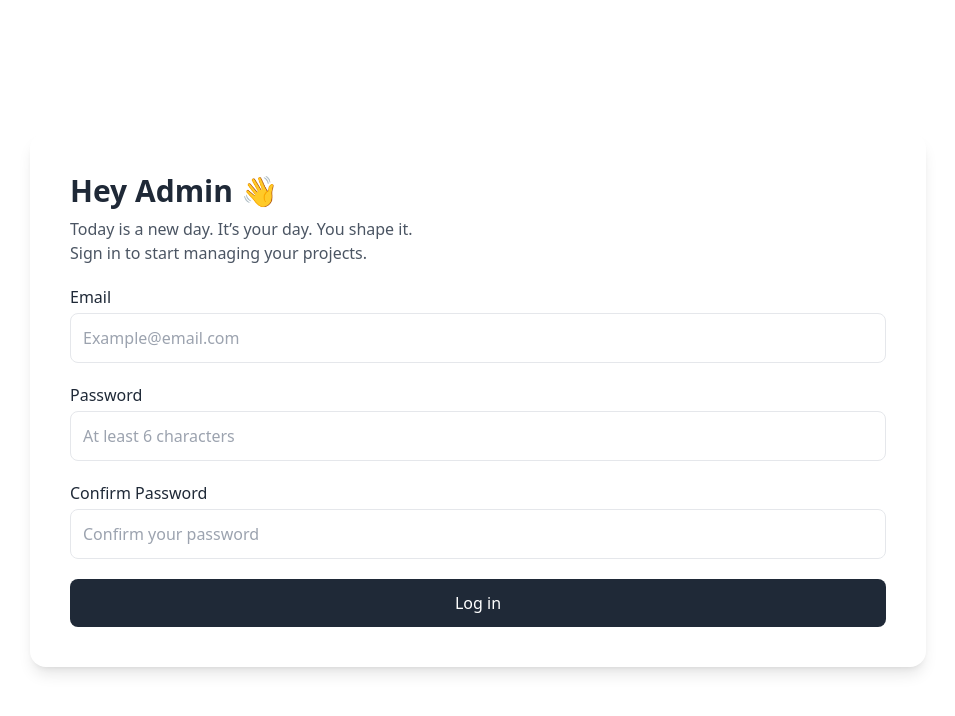
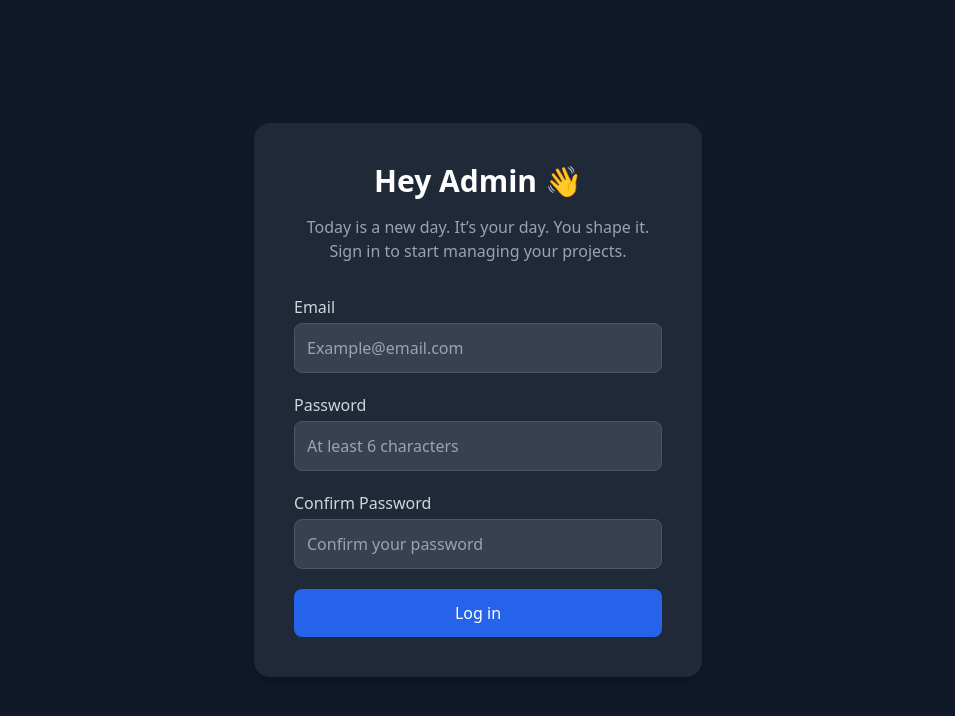
Before and after one commit to JESWIN100/car_rental_frontent, a React (Vite) app: page /admin/login in a window 1280 px wide. Shown: the top 716 px of the page, without its empty margins (162-1117 px from the left). Built offline with nearby package versions, Linux system fonts and the light colour scheme; no server answers.

Commit message:
frontentcreadinal

```diff
--- a/package.json
+++ b/package.json
@@ -35,6 +35,7 @@
     "react-bootstrap": "^2.10.4",
     "react-chartjs-2": "^5.2.0",
     "react-dom": "^18.3.1",
+    "react-google-recaptcha": "^3.1.0",
     "react-hook-form": "^7.53.0",
     "react-icons": "^5.3.0",
     "react-leaflet": "^4.2.1",
--- a/src/components/ui/adminUi/BookingChart.jsx
+++ b/src/components/ui/adminUi/BookingChart.jsx
@@ -10,7 +10,7 @@ import {
   CategoryScale,
   LinearScale
 } from 'chart.js';
-import { fetchBookings } from '../../../services/bookingApi';
+import { fetchAdminBookings, fetchBookings } from '../../../services/bookingApi';
 
 // Register required components
 ChartJS.register(
@@ -41,7 +41,7 @@ const BookingsChart = () => {
   useEffect(() => {
     const fetchData = async () => {
       try {
-        const bookings = await fetchBookings();
+        const bookings = await fetchAdminBookings();
         if (bookings) {
           // Process your data here
           // Example: Aggregate bookings by month
--- a/src/pages/admin/AdminBooking.jsx
+++ b/src/pages/admin/AdminBooking.jsx
@@ -77,6 +77,14 @@ export default function AdminBooking() {
     setSelectedBooking(bookingDetail);
   };
 
+
+
+
+
+
+
+
+
   const handleSendEmail = async () => {
     if (!selectedBooking) {
       toast.error("No booking details selected.");
@@ -84,6 +92,15 @@ export default function AdminBooking() {
     }
 
     const { carId, userId, pickupLocation, dropoffLocation, startDate, endDate, startTime, endTime, paymentStatus, status } = selectedBooking;
+
+
+    // Log the recipient email to ensure it's defined
+    console.log("Recipient Email:", userId?.email); // Ensure this is not undefined
+
+    if (!userId?.email) {
+      toast.error("No recipient email found.");
+      return;
+    }
 
     try {
       await axiosInstance.post('nodemailer/create', {
@@ -96,6 +113,7 @@ export default function AdminBooking() {
 <p>Below are the details of your rental:</p>
 <ul>
   <li>Car ID: ${carId._id}</li>
+  <li>Car Model: ${carId.model}</li>
   <li>Pickup Location: ${pickupLocation}</li>
   <li>Drop-off Location: ${dropoffLocation}</li>
   <li>Pickup Date: ${new Date(startDate).toLocaleDateString()} ${startTime}</li>
@@ -105,6 +123,7 @@ export default function AdminBooking() {
 </ul>
 <p>Please arrive at the pickup location 15 minutes before the scheduled time for vehicle inspection.</p>
 <p>Regards,<br/>Morent Car Rentals</p>
+
         `
       });
 
--- a/src/pages/admin/AdminLoginPage.jsx
+++ b/src/pages/admin/AdminLoginPage.jsx
@@ -33,23 +33,23 @@ export default function AdminLoginPage() {
   };
 
   return (
-    <div className="flex justify-center items-center min-h-screen p-5">
-      <div className="rounded-2xl overflow-hidden shadow-lg max-w-4xl w-full flex flex-col md:flex-row">
-        <div className="p-10 flex-1">
-          <h1 className="text-3xl font-bold mb-2">Hey Admin 👋</h1>
-          <p className="text-gray-600 text-base mb-5">
+    <div className="flex justify-center items-center min-h-screen p-5 bg-gray-900">
+  <div className="rounded-2xl overflow-hidden shadow-lg w-full max-w-md bg-gray-800 text-white">
+    <div className="p-10">
+      <h1 className="text-3xl font-bold mb-4 text-center">Hey Admin 👋</h1>
+      <p className="text-gray-400 text-base text-center mb-8">
         Today is a new day. It’s your day. You shape it.
         <br />
         Sign in to start managing your projects.
       </p>
       <form onSubmit={handleSubmit(onSubmit)} className="space-y-5">
         <div>
-              <label htmlFor="email" className="font-medium mb-1 block">Email</label>
+          <label htmlFor="email" className="font-medium mb-1 block text-gray-300">Email</label>
           <input
             type="email"
             id="email"
             placeholder="Example@email.com"
-                className="w-full p-3 border rounded-lg"
+            className="w-full p-3 bg-gray-700 text-white border border-gray-600 rounded-lg focus:outline-none focus:ring-2 focus:ring-blue-500"
             {...register("email", {
               required: "Email is required",
               pattern: {
@@ -64,12 +64,12 @@ export default function AdminLoginPage() {
         </div>
 
         <div>
-              <label htmlFor="password" className="font-medium mb-1 block">Password</label>
+          <label htmlFor="password" className="font-medium mb-1 block text-gray-300">Password</label>
           <input
             type="password"
             id="password"
             placeholder="At least 6 characters"
-                className="w-full p-3 border rounded-lg"
+            className="w-full p-3 bg-gray-700 text-white border border-gray-600 rounded-lg focus:outline-none focus:ring-2 focus:ring-blue-500"
             {...register("password", {
               required: "Password is required",
               minLength: {
@@ -84,12 +84,12 @@ export default function AdminLoginPage() {
         </div>
 
         <div>
-              <label htmlFor="confirmPassword" className="font-medium mb-1 block">Confirm Password</label>
+          <label htmlFor="confirmPassword" className="font-medium mb-1 block text-gray-300">Confirm Password</label>
           <input
             type="password"
             id="confirmPassword"
             placeholder="Confirm your password"
-                className="w-full p-3 border rounded-lg"
+            className="w-full p-3 bg-gray-700 text-white border border-gray-600 rounded-lg focus:outline-none focus:ring-2 focus:ring-blue-500"
             {...register("confirmPassword", {
               required: "Please confirm your password",
               validate: (value) =>
@@ -103,7 +103,7 @@ export default function AdminLoginPage() {
 
         <button
           type="submit"
-              className="w-full bg-gray-800 text-white p-3 rounded-lg"
+          className="w-full bg-blue-600 hover:bg-blue-700 transition-colors text-white p-3 rounded-lg focus:outline-none focus:ring-4 focus:ring-blue-500"
         >
           Log in
         </button>
@@ -111,5 +111,6 @@ export default function AdminLoginPage() {
     </div>
   </div>
 </div>
+
   );
 }
--- a/src/pages/user/CarsDetailsPage.jsx
+++ b/src/pages/user/CarsDetailsPage.jsx
@@ -31,6 +31,41 @@ export default function CarsDetailsPage() {
 
   return (
     <div className="container mx-auto py-12 px-6">
+
+
+{/* Breadcrumbs */}
+<div className="hidden md:block breadcrumbs text-sm mb-4">
+      <ul>
+        <li>
+          <Link to="/user/home">
+            <svg xmlns="http://www.w3.org/2000/svg" fill="none" viewBox="0 0 24 24" className="h-4 w-4 stroke-current">
+              <path strokeLinecap="round" strokeLinejoin="round" strokeWidth="2" d="M3 7v10a2 2 0 002 2h14a2 2 0 002-2V9a2 2 0 00-2-2h-6l-2-2H5a2 2 0 00-2 2z"></path>
+            </svg>
+            Home
+          </Link>
+        </li>
+        <li>
+          <Link to="/car/carslist">
+            <svg xmlns="http://www.w3.org/2000/svg" fill="none" viewBox="0 0 24 24" className="h-4 w-4 stroke-current">
+              <path strokeLinecap="round" strokeLinejoin="round" strokeWidth="2" d="M9 13h6m-3-3v6m5 5H7a2 2 0 01-2-2V5a2 2 0 012-2h5.586a1 1 0 01.707.293l5.414 5.414a1 1 0 01.293.707V19a2 2 0 01-2 2z"></path>
+            </svg>
+            Car list
+          </Link>
+        </li>
+        <li>
+          <span className="inline-flex items-center gap-2">
+            <svg xmlns="http://www.w3.org/2000/svg" fill="none" viewBox="0 0 24 24" className="h-4 w-4 stroke-current">
+              <path strokeLinecap="round" strokeLinejoin="round" strokeWidth="2" d="M9 13h6m-3-3v6m5 5H7a2 2 0 01-2-2V5a2 2 0 012-2h5.586a1 1 0 01.707.293l5.414 5.414a1 1 0 01.293.707V19a2 2 0 01-2 2z"></path>
+            </svg>
+            {carDetails?.brand} {carDetails?.model}
+          </span>
+        </li>
+      </ul>
+    </div>
+
+
+
+
       <div className="grid md:grid-cols-2 gap-8">
         {/* Main Car Image and Details */}
         <section className=" shadow-lg rounded-lg p-8">
--- a/src/pages/user/RentCars.jsx
+++ b/src/pages/user/RentCars.jsx
@@ -96,6 +96,9 @@ const RentCar = () => {
 
   return (
     <div className="container mx-auto p-4 flex flex-col md:flex-row">
+
+
+
       {/* Sidebar for filters */}
       <aside className="relative w-full md:w-1/4 lg:w-1/5 xl:w-1/6 transition-transform duration-300 ease-in-out md:sticky top-0">
         <div className=" rounded-lg shadow p-4">
@@ -125,15 +128,53 @@ const RentCar = () => {
         </div>
       </aside>
 
+
+
+
+
+
+
       {/* Main content area showing filtered cars */}
       <div className="flex-1 mt-8 md:mt-0">
         <section className="cars">
+
+
+
+
+{/* Breadcrumbs */}
+<div className="breadcrumbs text-sm mb-4">
+      <ul>
+        <li>
+          <Link to="/user/home">
+            <svg xmlns="http://www.w3.org/2000/svg" fill="none" viewBox="0 0 24 24" className="h-4 w-4 stroke-current">
+              <path strokeLinecap="round" strokeLinejoin="round" strokeWidth="2" d="M3 7v10a2 2 0 002 2h14a2 2 0 002-2V9a2 2 0 00-2-2h-6l-2-2H5a2 2 0 00-2 2z"></path>
+            </svg>
+            Home
+          </Link>
+        </li>
+        <li>
+        <Link to="">
+            <svg xmlns="http://www.w3.org/2000/svg" fill="none" viewBox="0 0 24 24" className="h-4 w-4 stroke-current">
+              <path strokeLinecap="round" strokeLinejoin="round" strokeWidth="2" d="M9 13h6m-3-3v6m5 5H7a2 2 0 01-2-2V5a2 2 0 012-2h5.586a1 1 0 01.707.293l5.414 5.414a1 1 0 01.293.707V19a2 2 0 01-2 2z"></path>
+            </svg>
+            Car list
+          </Link>
+        </li>
+      </ul>
+    </div>
+
+
+
+
+
           <div className="section-title mb-8">
             <h2 className="text-2xl font-bold">
               {selectedCategory === 'All' ? 'All Cars' : selectedCategory}
               {selectedCapacity === 'All' ? '' : ` with ${selectedCapacity} Seats`}
             </h2>
           </div>
+
+
           <div className="cars-grid grid grid-cols-1 sm:grid-cols-2 md:grid-cols-3 lg:grid-cols-3 gap-6">
             {filteredCars.map((car) => (
               <CarItem
--- a/src/pages/user/WishListPage.jsx
+++ b/src/pages/user/WishListPage.jsx
@@ -75,7 +75,7 @@ export default function WishListPage() {
                   <p className="text-gray-600 mb-2">Mileage: {car.mileage || 'N/A'} km</p>
                   <p className="text-gray-600 mb-2">Fuel Type: {car.fuelType || 'N/A'}</p>
                   <p className="text-gray-600 mb-2">Transmission: {car.transmission || 'N/A'}</p>
-                  <p className="text-lg font-bold">Price per day: ${car.pricePerDay || 'N/A'}</p>
+                  <p className="text-lg font-bold">Price per day: ₹{car.pricePerDay || 'N/A'}</p>
 
                 </div>
               </div>
```
Also changed, not shown: src/pages/user/BookingPage.jsx (+47 -2 lines), 1 other file (tests, documents, lock files or other folders). Lines whose indentation alone changed are shown as unchanged.
